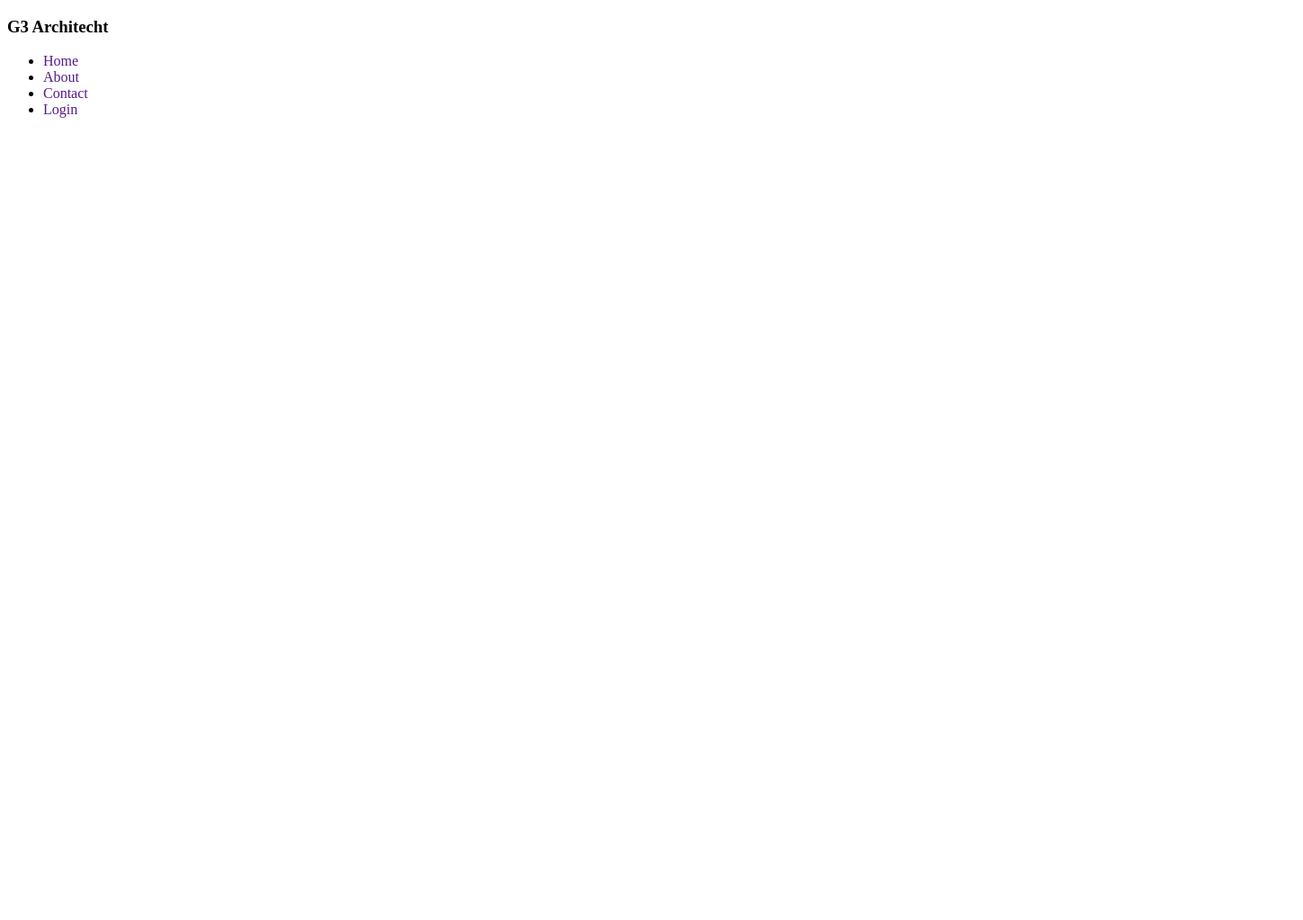
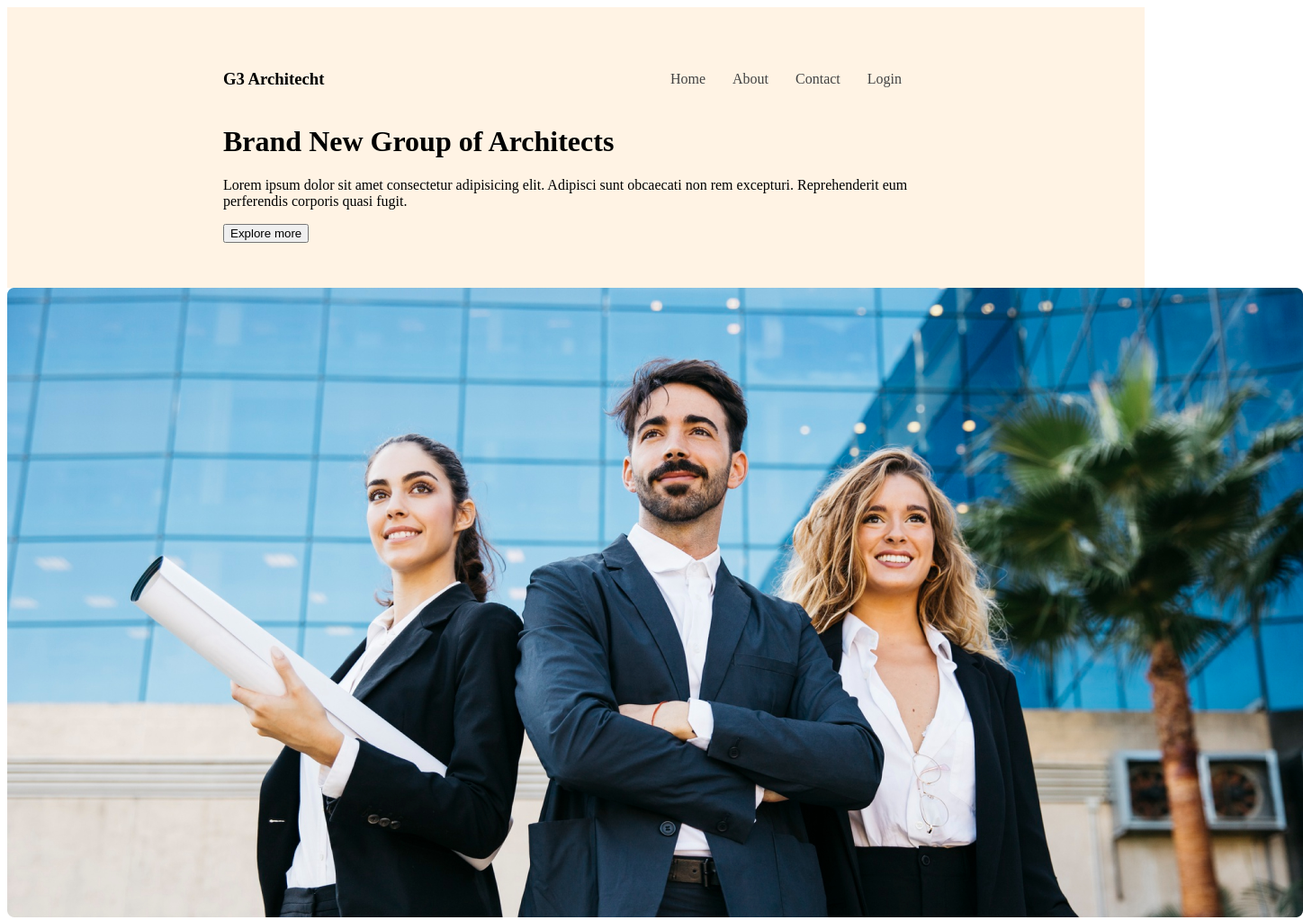
Before and after one commit to nazmulhossenshanto/G3-Architecht, a plain HTML site: page module-9/index.html in a window 1280 px wide. Shown: the whole page at 90% size, 1448 px wide, since content can reach past the window. Before the commit the page ends 800 px from the top, so only its background shows below. Drawn offline with Linux system fonts and the light colour scheme.

Commit message:
banner section added

```diff
--- a/module-9/index.html
+++ b/module-9/index.html
@@ -17,7 +17,19 @@
                 <li><a href="">Login</a></li>
             </ul>
         </nav>
+        <div class="banner-content">
+            <div>
+                <h1>Brand New Group of Architects</h1>
+                <p>Lorem ipsum dolor sit amet consectetur adipisicing elit. Adipisci sunt obcaecati non rem excepturi. Reprehenderit eum perferendis corporis quasi fugit.</p>
+                <button>Explore more</button>
+            </div>
+
+        </div>
+
     </header>
+    <div>
+        <img src="./g3-architects-resources/images/banner.png" alt="">
+    </div>
 
 </body>
 </html>
--- a/module-9/styles.css
+++ b/module-9/styles.css
@@ -1,6 +1,24 @@
+/* header styles */
+header {
+  background-color: rgba(255, 143, 14, 0.11);
+  padding: 50px 240px;
+}
+li > a {
+  text-decoration: none;
+  color: #424242;
+}
 
-
-
- li > a{
-    text-decoration: none;
- }
+nav {
+  display: flex;
+  justify-content: space-between;
+  align-items: center;
+}
+nav > ul {
+  display: flex;
+}
+nav li {
+  list-style: none;
+  margin-right: 30px;
+  font-weight: 500;
+  font-size: 1rem;
+}
```
